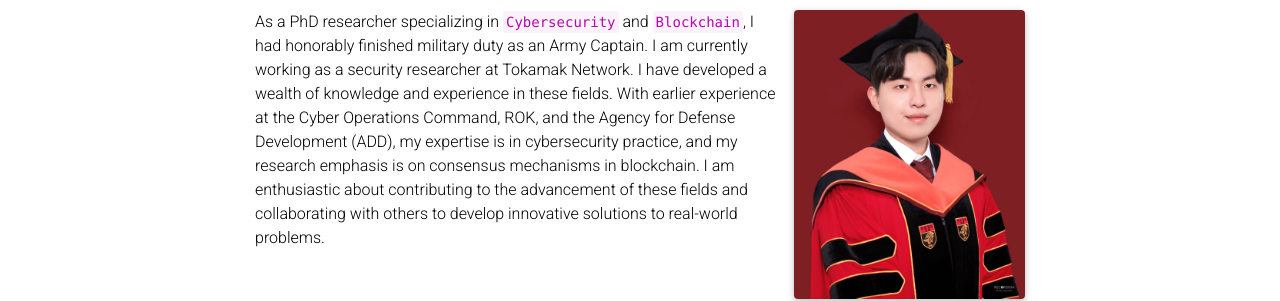
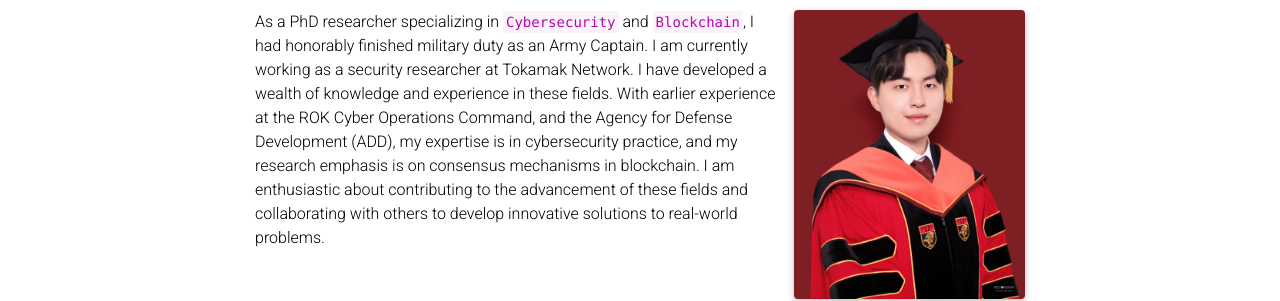
Before and after one commit to shlee-lab/shlee-lab.github.io, a Jekyll site: the page built from _pages/about.md, in a window 1280 px wide and 1053 px high. Shown: the part 191-492 px from the top of the window. Built offline with Jekyll 4.4.1, drawn with Linux system fonts in a browser that asks for light colours; full-size pictures stand in for the smaller copies a plugin makes; comment, search, counter and statistics services are not loaded; a style sheet for code colours, icons or effects is not loaded.

```diff
--- a/_pages/about.md
+++ b/_pages/about.md
@@ -17,4 +17,4 @@ selected_papers: true # includes a list of papers marked as "selected={true}"
 social: true  # includes social icons at the bottom of the page
 ---
 
-As a PhD researcher specializing in `Cybersecurity` and `Blockchain`, I had honorably finished military duty as an Army Captain. I am currently working as a security researcher at Tokamak Network. I have developed a wealth of knowledge and experience in these fields. With earlier experience at the Cyber Operations Command, ROK, and the Agency for Defense Development (ADD), my expertise is in cybersecurity practice, and my research emphasis is on consensus mechanisms in blockchain. I am enthusiastic about contributing to the advancement of these fields and collaborating with others to develop innovative solutions to real-world problems.
+As a PhD researcher specializing in `Cybersecurity` and `Blockchain`, I had honorably finished military duty as an Army Captain. I am currently working as a security researcher at Tokamak Network. I have developed a wealth of knowledge and experience in these fields. With earlier experience at the ROK Cyber Operations Command, and the Agency for Defense Development (ADD), my expertise is in cybersecurity practice, and my research emphasis is on consensus mechanisms in blockchain. I am enthusiastic about contributing to the advancement of these fields and collaborating with others to develop innovative solutions to real-world problems.
```
